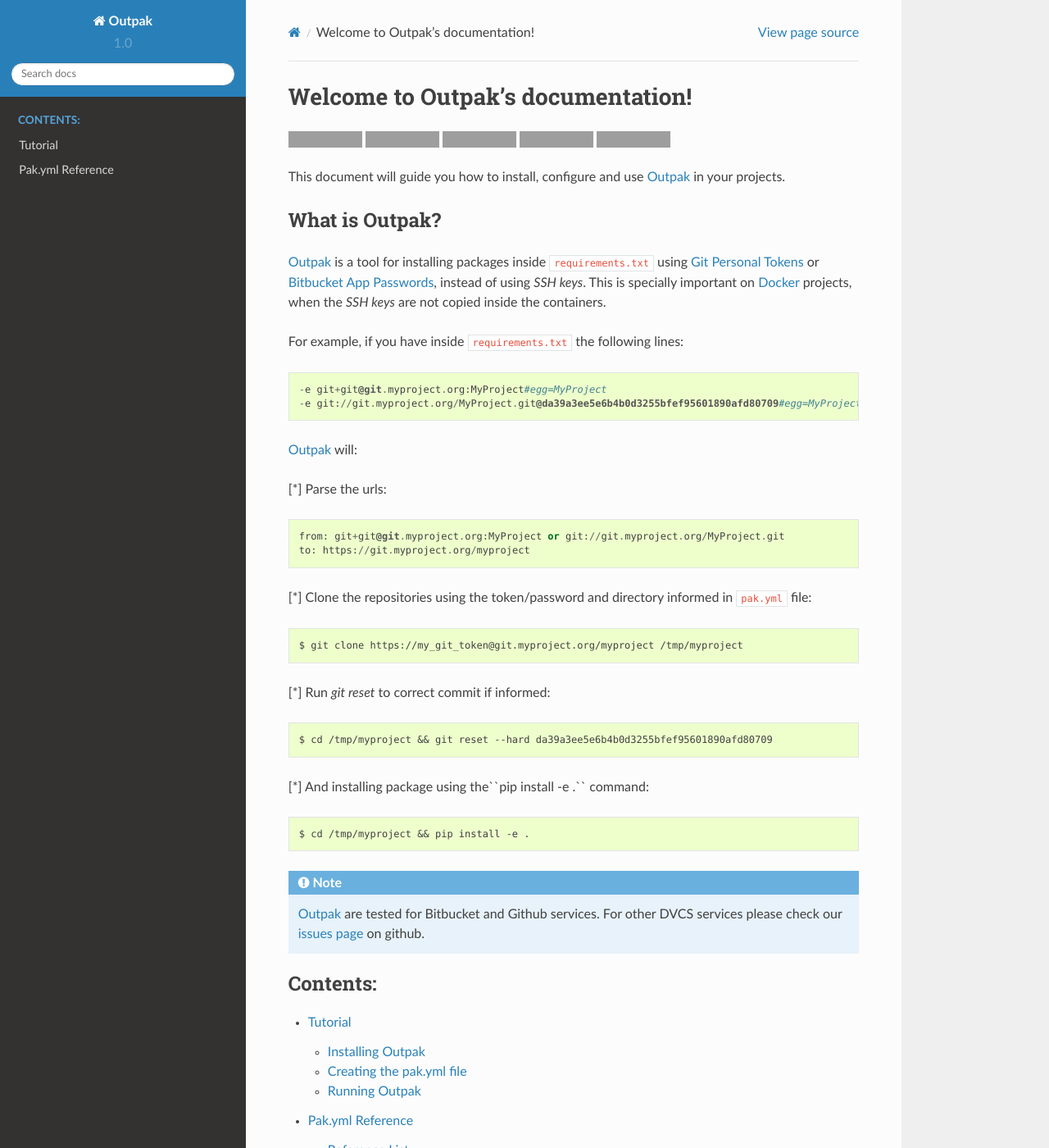
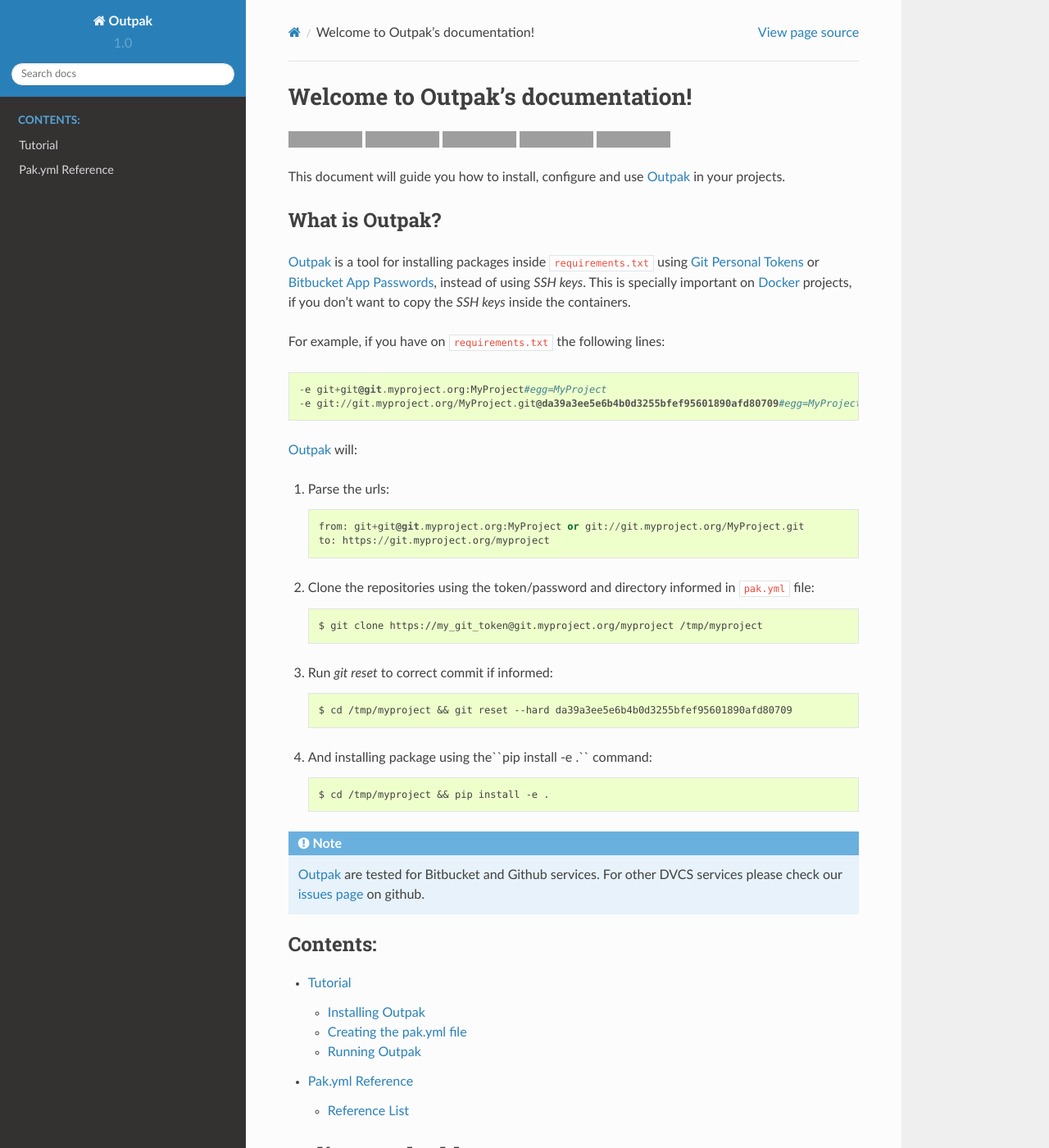
Before and after one commit to chrismaille/outpak, a Sphinx documentation site: the page built from docs/source/index.rst, in a window 1280 px wide and 1400 px high. Shown: the whole window at 82% size. Built offline with Sphinx 7.4.7 and the Read the Docs theme 2.0.0, drawn with Linux system fonts in a browser that asks for light colours; grey boxes are pictures that could not be loaded.

Commit message:
Add docs

```diff
--- a/docs/source/index.rst
+++ b/docs/source/index.rst
@@ -23,29 +23,29 @@
 What is Outpak?
 ---------------
 
-Outpak_ is a tool for installing packages inside ``requirements.txt`` using `Git Personal Tokens`_ or `Bitbucket App Passwords`_, instead of using *SSH keys*. This is specially important on Docker_ projects, when the *SSH keys* are not copied inside the containers.
+Outpak_ is a tool for installing packages inside ``requirements.txt`` using `Git Personal Tokens`_ or `Bitbucket App Passwords`_, instead of using *SSH keys*. This is specially important on Docker_ projects, if you don't want to copy the *SSH keys* inside the containers.
 
-For example, if you have inside ``requirements.txt`` the following lines::
+For example, if you have on ``requirements.txt`` the following lines::
 
 	-e git+git@git.myproject.org:MyProject#egg=MyProject
 	-e git://git.myproject.org/MyProject.git@da39a3ee5e6b4b0d3255bfef95601890afd80709#egg=MyProject
 
 Outpak_ will:
 
-[*] Parse the urls::
+1. Parse the urls::
 
 	from: git+git@git.myproject.org:MyProject or git://git.myproject.org/MyProject.git
 	to: https://git.myproject.org/myproject
 
-[*] Clone the repositories using the token/password and directory informed in ``pak.yml`` file::
+2. Clone the repositories using the token/password and directory informed in ``pak.yml`` file::
 
 	$ git clone https://my_git_token@git.myproject.org/myproject /tmp/myproject
 
-[*] Run `git reset` to correct commit if informed::
+3. Run `git reset` to correct commit if informed::
 
 	$ cd /tmp/myproject && git reset --hard da39a3ee5e6b4b0d3255bfef95601890afd80709
 
-[*] And installing package using  the``pip install -e .`` command::
+4. And installing package using  the``pip install -e .`` command::
 
 	$ cd /tmp/myproject && pip install -e .
 
--- a/docs/source/tutorial.rst
+++ b/docs/source/tutorial.rst
@@ -22,7 +22,7 @@
 
 Based on these values, we can create the ``pak.yml`` configuration file:
 
-.. code-block:: YAML
+.. code-block:: yaml
 
 	version: "1"
 	github_key: MY_GIT_TOKEN
--- a/setup.py
+++ b/setup.py
@@ -29,7 +29,7 @@
 setup(
     name='outpak',
     version=version,
-    description='PIP install wrapper for Git Personal Token',
+    description='Install git+protocol packages in requirements.txt without SSH keys',
     long_description=long_description,
     author='Chris Maillefaud',
     include_package_data=True,
```
Also changed, not shown: other parts of docs/source/tutorial.rst (+1 -1 lines), README.md (+57 -1 lines), README.rst (+61 -0 lines).
